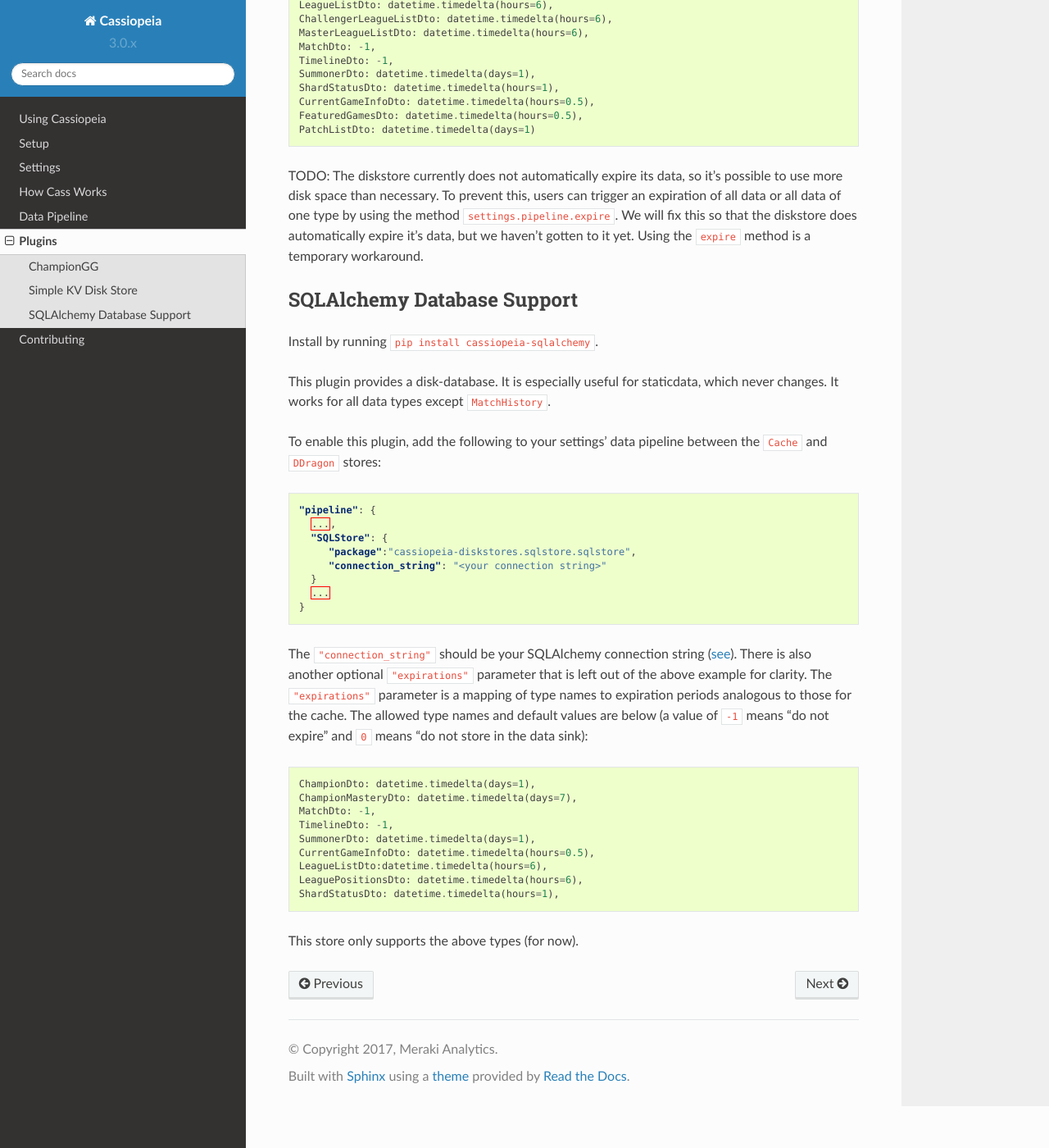
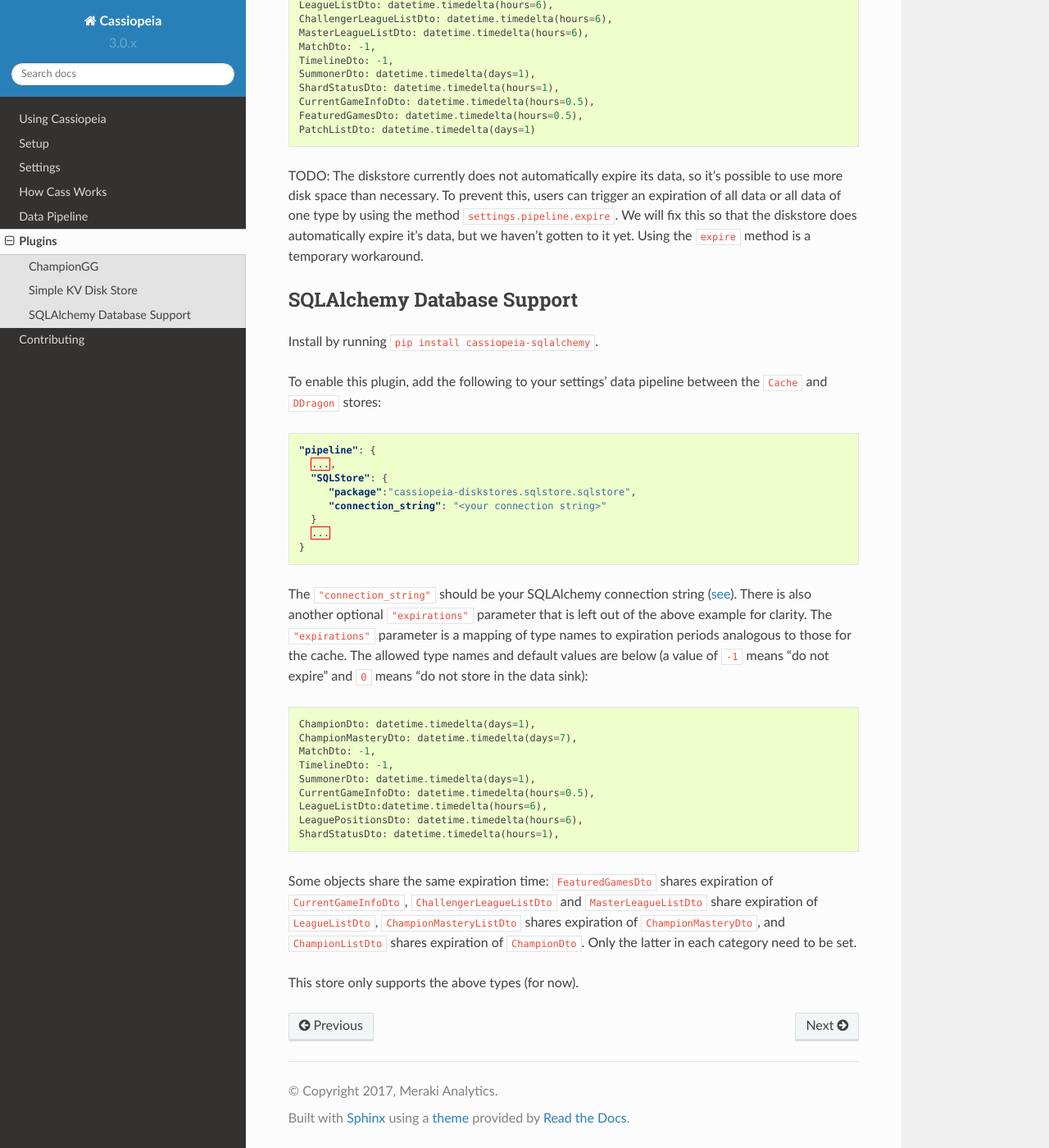
Before and after one commit to meraki-analytics/cassiopeia, a Sphinx documentation site: the page built from doc/plugins.rst, in a window 1280 px wide and 1400 px high, scrolled down 1888 px. Shown: the whole window at 82% size. Built offline with Sphinx 7.4.7 and the Read the Docs theme 2.0.0, drawn with Linux system fonts in a browser that asks for light colours; pages that are not in the unit, such as notebooks, are missing from menus.

Commit message:
doc update for sqlstore

```diff
--- a/doc/plugins.rst
+++ b/doc/plugins.rst
@@ -97,8 +97,6 @@ SQLAlchemy Database Support
 
 Install by running ``pip install cassiopeia-sqlalchemy``.
 
-This plugin provides a disk-database. It is especially useful for staticdata, which never changes. It works for all data types except ``MatchHistory``.
-
 To enable this plugin, add the following to your settings' data pipeline between the ``Cache`` and ``DDragon`` stores:
 
 .. code-block:: json
@@ -126,4 +124,6 @@ The ``"connection_string"`` should be your SQLAlchemy connection string (`see <h
     LeaguePositionsDto: datetime.timedelta(hours=6),
     ShardStatusDto: datetime.timedelta(hours=1),
 
+Some objects share the same expiration time: ``FeaturedGamesDto`` shares expiration of ``CurrentGameInfoDto``, ``ChallengerLeagueListDto`` and ``MasterLeagueListDto`` share expiration of ``LeagueListDto``, ``ChampionMasteryListDto`` shares expiration of ``ChampionMasteryDto``, and ``ChampionListDto`` shares expiration of ``ChampionDto``. Only the latter in each category need to be set.
+
 This store only supports the above types (for now).
```
